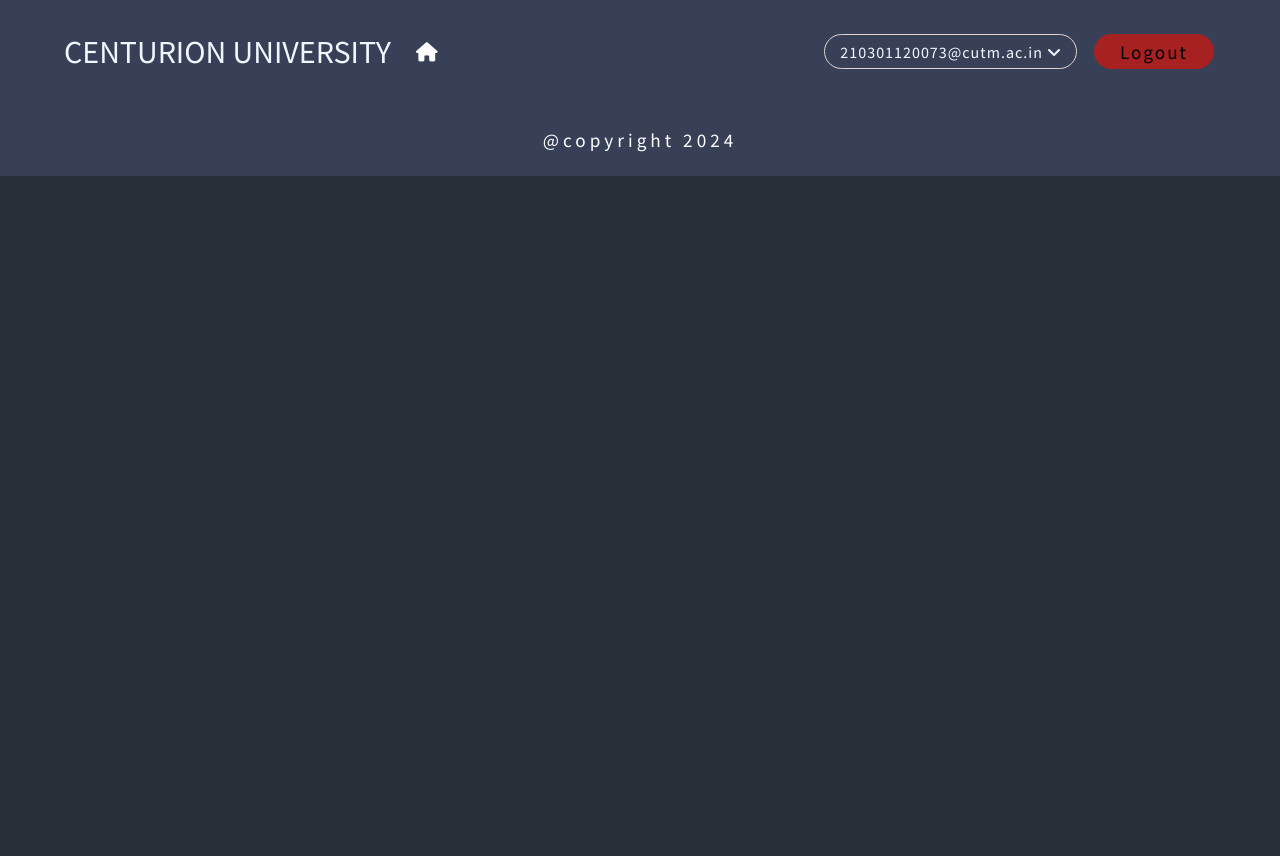
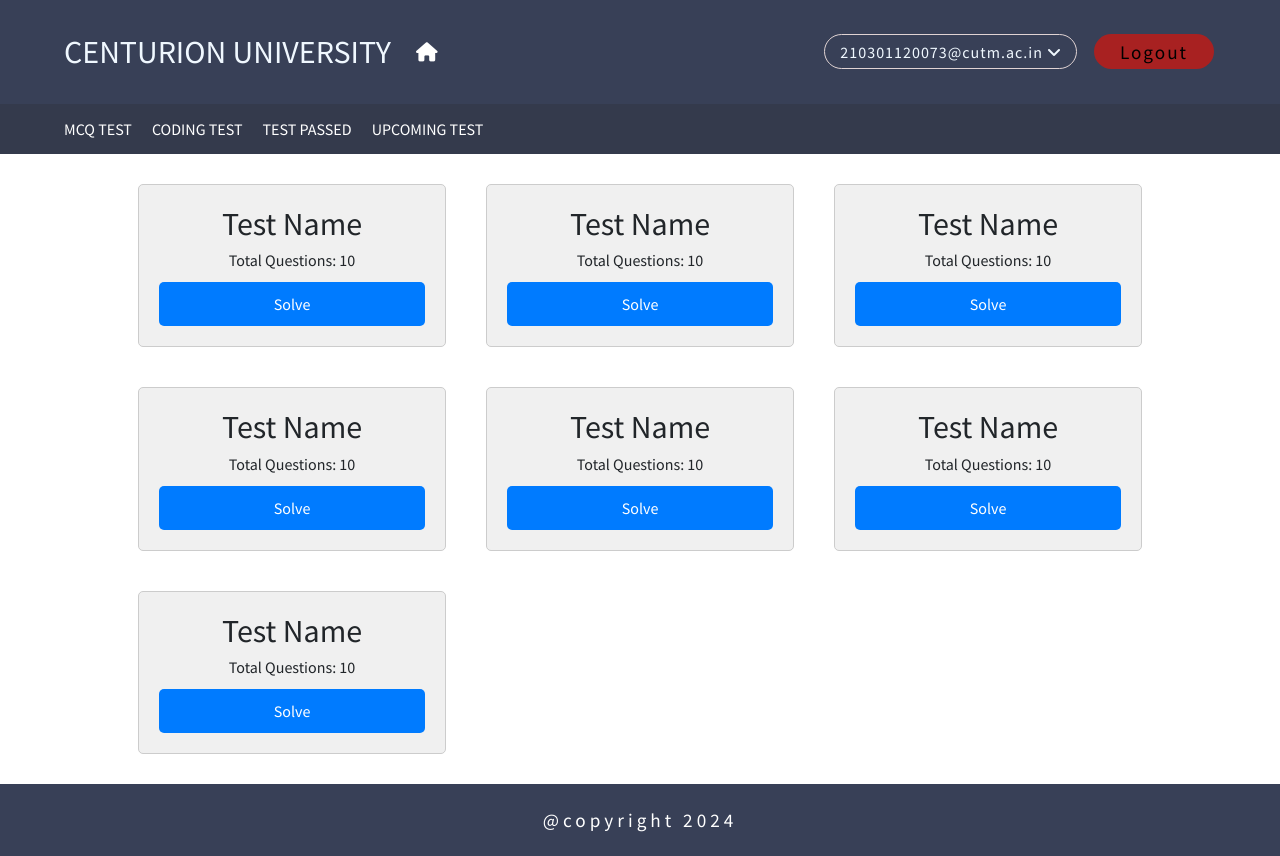
Before and after one commit to Ankit-Dalei/learning_management_system, a React (Create React App) app in the folder Frontend/lms/: page /stdash/Test in a window 1280 px wide. Before the commit the page ends 800 px from the top, so only its background shows below. Built offline with nearby package versions, Linux system fonts and the light colour scheme.

Commit message:
stduent panal some design push and service layer and controller layer initialization

```diff
--- a/Frontend/lms/src/App.css
+++ b/Frontend/lms/src/App.css
@@ -9,6 +9,9 @@ body {
   background-color: #282e38;
   height: 100%;
 }
+/* body::-webkit-scrollbar{
+  display: none;
+} */
 .container {
   max-width: 85%;
   margin: auto;
--- a/Frontend/lms/src/App.js
+++ b/Frontend/lms/src/App.js
@@ -53,6 +53,11 @@ import Assignment from "./Student/Assignment";
 import Test from "./Student/Test";
 import Group from "./Student/Group";
 import Compiler from "./Student/Compiler";
+import Mcq from "./Student/test/Mcq";
+import Coding from "./Student/test/Coding";
+import Testp from "./Student/test/Testp";
+import Upt from "./Student/test/Upt";
+
 
 function App() {
   const getMode = () => {
@@ -75,7 +80,12 @@ function App() {
               <Route index element={<StudentCard />} />
               <Route path="Classroom" element={<Classroom />}></Route>
               <Route path="Assignment" element={<Assignment />}></Route>
-              <Route path="Test" element={<Test />}></Route>
+              <Route path="Test" element={<Test />}>
+                  <Route index element={<Mcq />} />
+                  <Route path="Coding" element={<Coding />}></Route>
+                  <Route path="PassedTest" element={<Testp />}></Route>
+                  <Route path="UpcomingTest" element={<Upt />}></Route>
+              </Route>
               <Route path="Group" element={<Group />}></Route>
               <Route path="Compiler" element={<Compiler />}></Route>
             </Route>
--- a/Frontend/lms/src/Student/Assignment.js
+++ b/Frontend/lms/src/Student/Assignment.js
@@ -1,31 +1,7 @@
 import React from 'react'
 import './Student.css'
-import { useNavigate  } from 'react-router-dom';
 
 const Assignment = () => {
-  const navigate=useNavigate()
-    const handelnavi=((c)=>{
-        const linkName = c.currentTarget.getAttribute('name');
-        // console.log(linkName);
-        if (linkName==="Classroom") {
-            navigate("Classroom")
-        }
-        else if (linkName==="Assignment") {
-            navigate("Assignment")
-        }
-        else if (linkName==="Test") {
-            navigate("Test")
-        }
-        else if (linkName==="Group") {
-            navigate("Group")
-        }
-        else if (linkName==="Compiler") {
-            navigate("Compiler")
-        }
-        else{
-            navigate("/")
-        }
-    })
     const obj={
         classroom:{photo:"",name:"Classroom",link:"Classroom"},
         Assignment:{photo:"",name:"Assignment",link:"Assignment"},
@@ -41,7 +17,7 @@ const Assignment = () => {
           <>
               <div className="assign_stcard_nav_card">
                   <div className="snc_top">{i.photo}</div>
-                  <div className="snc_bottom" onClick={handelnavi} name={i.link}>{i.name}</div>
+                  <div className="snc_bottom" name={i.link}>{i.name}</div>
               </div>
           </>
         );
--- a/Frontend/lms/src/Student/Student.css
+++ b/Frontend/lms/src/Student/Student.css
@@ -196,3 +196,109 @@
     justify-content: center;
     height: 240px;
 }
+
+
+
+/* test */
+.test_st_dash{
+    background-color: #fff;
+    height: auto;
+    width: 100%;
+}
+.test_st_dash_top{
+    background-color: rgb(52, 58, 76);
+    height: 50px;
+    width: 100%;
+    display: flex;
+    align-items: center;
+    justify-content: center;
+}
+.tsdt_inner{
+    /* background-color: #f5c9c9; */
+    width: 90%;
+    height: 80%;
+    display: flex;
+    align-items: center;
+    justify-content: left;
+}
+.tsdt_inner ul{
+    /* background-color: #6e2e2e; */
+    width: 100%;
+    height: 100%;
+    display: flex;
+    align-items: center;
+    justify-content: left;
+    gap: 20px;
+    padding: 0;
+    margin: 0;
+}
+.tsdt_inner ul li{
+    /* background-color: #3d2f2f; */
+    width: auto;
+    height: 80%;
+    display: flex;
+    align-items: center;
+    justify-content: space-around;
+}
+.tsdt_inner a{
+    color: white;
+}
+.test_st_dash_bottom{
+    /* background-color: #fff; */
+    height: auto;
+    width: 100%;
+    display: flex;
+    align-items: center;
+    justify-content: center;
+}
+
+
+
+
+/* mcq */
+.mcq_st_inner{
+    /* background-color: #3f2e2e; */
+    height: auto;
+    width: 80%;
+    margin-top: 20px;
+    margin-bottom: 20px;
+    display: grid;
+    grid-template-columns: repeat(3,1fr);
+    gap: 20px;
+}
+
+.mcq_q_card_st {
+    background-color: #f0f0f0;
+    border: 1px solid #ccc;
+    border-radius: 5px;
+    padding: 20px;
+    margin: 10px;
+  }
+
+  .test_info {
+    text-align: center;
+  }
+
+  .test_info h2 {
+    margin: 0;
+  }
+
+  .test_info p {
+    margin: 5px 0;
+  }
+
+  .mcq_q_card_st button {
+    display: block;
+    width: 100%;
+    padding: 10px;
+    margin-top: 10px;
+    background-color: #007bff;
+    color: #fff;
+    border: none;
+    border-radius: 5px;
+    cursor: pointer;
+  }
+
+  .mcq_q_card_st button:hover {
+    background-color: #0056b3;
+  }
--- a/Frontend/lms/src/Student/Test.js
+++ b/Frontend/lms/src/Student/Test.js
@@ -1,8 +1,34 @@
 import React from 'react'
+import { Link, Outlet } from 'react-router-dom'
 
 const Test = () => {
+  const obj={
+    mcq:{name:"MCQ TEST",link:'/stdash/Test'},
+    CODING:{name:"CODING TEST",link:'Coding'},
+    passed:{name:"TEST PASSED",link:'PassedTest'},
+    upcoming:{name:"UPCOMING TEST",link:'UpcomingTest'}
+}
+const stncard = Object.entries(obj).map(([lis,i])=>{
+    return (
+      <>
+          <li><Link to={i.link}>{i.name}</Link></li>
+      </>
+    );
+});
   return (
     <>
+      <div className="test_st_dash">
+        <div className="test_st_dash_top">
+          <div className="tsdt_inner">
+            <ul>
+              {stncard}
+            </ul>
+          </div>
+        </div>
+        <div className="test_st_dash_bottom">
+          <Outlet/>
+        </div>
+      </div>
     </>
   )
 }
--- /dev/null
+++ b/Frontend/lms/src/Student/test/Coding.js
@@ -0,0 +1,103 @@
+import React from 'react'
+
+const Coding = () => {
+  return (
+    <>
+      <div className="mcq_st_inner">
+        <div className="mcq_q_card_st">
+            <div className="test_info">
+                <h2>Test Name</h2>
+                <p>Total Questions: 10</p>
+            </div>
+            <button>Solve</button>
+        </div>
+        <div className="mcq_q_card_st">
+            <div className="test_info">
+                <h2>Test Name</h2>
+                <p>Total Questions: 10</p>
+            </div>
+            <button>Solve</button>
+        </div>
+        <div className="mcq_q_card_st">
+            <div className="test_info">
+                <h2>Test Name</h2>
+                <p>Total Questions: 10</p>
+            </div>
+            <button>Solve</button>
+        </div>
+        <div className="mcq_q_card_st">
+            <div className="test_info">
+                <h2>Test Name</h2>
+                <p>Total Questions: 10</p>
+            </div>
+            <button>Solve</button>
+        </div>
+        <div className="mcq_q_card_st">
+            <div className="test_info">
+                <h2>Test Name</h2>
+                <p>Total Questions: 10</p>
+            </div>
+            <button>Solve</button>
+        </div>
+        <div className="mcq_q_card_st">
+            <div className="test_info">
+                <h2>Test Name</h2>
+                <p>Total Questions: 10</p>
+            </div>
+            <button>Solve</button>
+        </div>
+        <div className="mcq_q_card_st">
+            <div className="test_info">
+                <h2>Test Name</h2>
+                <p>Total Questions: 10</p>
+            </div>
+            <button>Solve</button>
+        </div>
+        <div className="mcq_q_card_st">
+            <div className="test_info">
+                <h2>Test Name</h2>
+                <p>Total Questions: 10</p>
+            </div>
+            <button>Solve</button>
+        </div>
+        <div className="mcq_q_card_st">
+            <div className="test_info">
+                <h2>Test Name</h2>
+                <p>Total Questions: 10</p>
+            </div>
+            <button>Solve</button>
+        </div>
+        <div className="mcq_q_card_st">
+            <div className="test_info">
+                <h2>Test Name</h2>
+                <p>Total Questions: 10</p>
+            </div>
+            <button>Solve</button>
+        </div>
+        <div className="mcq_q_card_st">
+            <div className="test_info">
+                <h2>Test Name</h2>
+                <p>Total Questions: 10</p>
+            </div>
+            <button>Solve</button>
+        </div>
+        <div className="mcq_q_card_st">
+            <div className="test_info">
+                <h2>Test Name</h2>
+                <p>Total Questions: 10</p>
+            </div>
+            <button>Solve</button>
+        </div>
+        <div className="mcq_q_card_st">
+            <div className="test_info">
+                <h2>Test Name</h2>
+                <p>Total Questions: 10</p>
+            </div>
+            <button>Solve</button>
+        </div>
+      </div>
+    </>
+  )
+}
+
+export default Coding
--- /dev/null
+++ b/Frontend/lms/src/Student/test/Mcq.js
@@ -0,0 +1,61 @@
+import React from 'react'
+
+const Mcq = () => {
+  return (
+    <>
+      <div className="mcq_st_inner">
+        <div className="mcq_q_card_st">
+            <div className="test_info">
+                <h2>Test Name</h2>
+                <p>Total Questions: 10</p>
+            </div>
+            <button>Solve</button>
+        </div>
+        <div className="mcq_q_card_st">
+            <div className="test_info">
+                <h2>Test Name</h2>
+                <p>Total Questions: 10</p>
+            </div>
+            <button>Solve</button>
+        </div>
+        <div className="mcq_q_card_st">
+            <div className="test_info">
+                <h2>Test Name</h2>
+                <p>Total Questions: 10</p>
+            </div>
+            <button>Solve</button>
+        </div>
+        <div className="mcq_q_card_st">
+            <div className="test_info">
+                <h2>Test Name</h2>
+                <p>Total Questions: 10</p>
+            </div>
+            <button>Solve</button>
+        </div>
+        <div className="mcq_q_card_st">
+            <div className="test_info">
+                <h2>Test Name</h2>
+                <p>Total Questions: 10</p>
+            </div>
+            <button>Solve</button>
+        </div>
+        <div className="mcq_q_card_st">
+            <div className="test_info">
+                <h2>Test Name</h2>
+                <p>Total Questions: 10</p>
+            </div>
+            <button>Solve</button>
+        </div>
+        <div className="mcq_q_card_st">
+            <div className="test_info">
+                <h2>Test Name</h2>
+                <p>Total Questions: 10</p>
+            </div>
+            <button>Solve</button>
+        </div>
+      </div>
+    </>
+  )
+}
+
+export default Mcq
--- /dev/null
+++ b/Frontend/lms/src/Student/test/Testp.js
@@ -0,0 +1,10 @@
+import React from 'react'
+
+const Testp = () => {
+  return (
+    <>
+    </>
+  )
+}
+
+export default Testp
--- /dev/null
+++ b/Frontend/lms/src/Student/test/Upt.js
@@ -0,0 +1,13 @@
+import React from 'react'
+
+const Upt = () => {
+  return (
+    <div style={{height:"100vh"}}>
+      <center style={{fontSize:"3rem",color:"red"}}>
+        no upcoming test
+      </center>
+    </div>
+  )
+}
+
+export default Upt
```
Also changed, not shown: Frontend/lms/src/Controller/LoginController.js (added).
